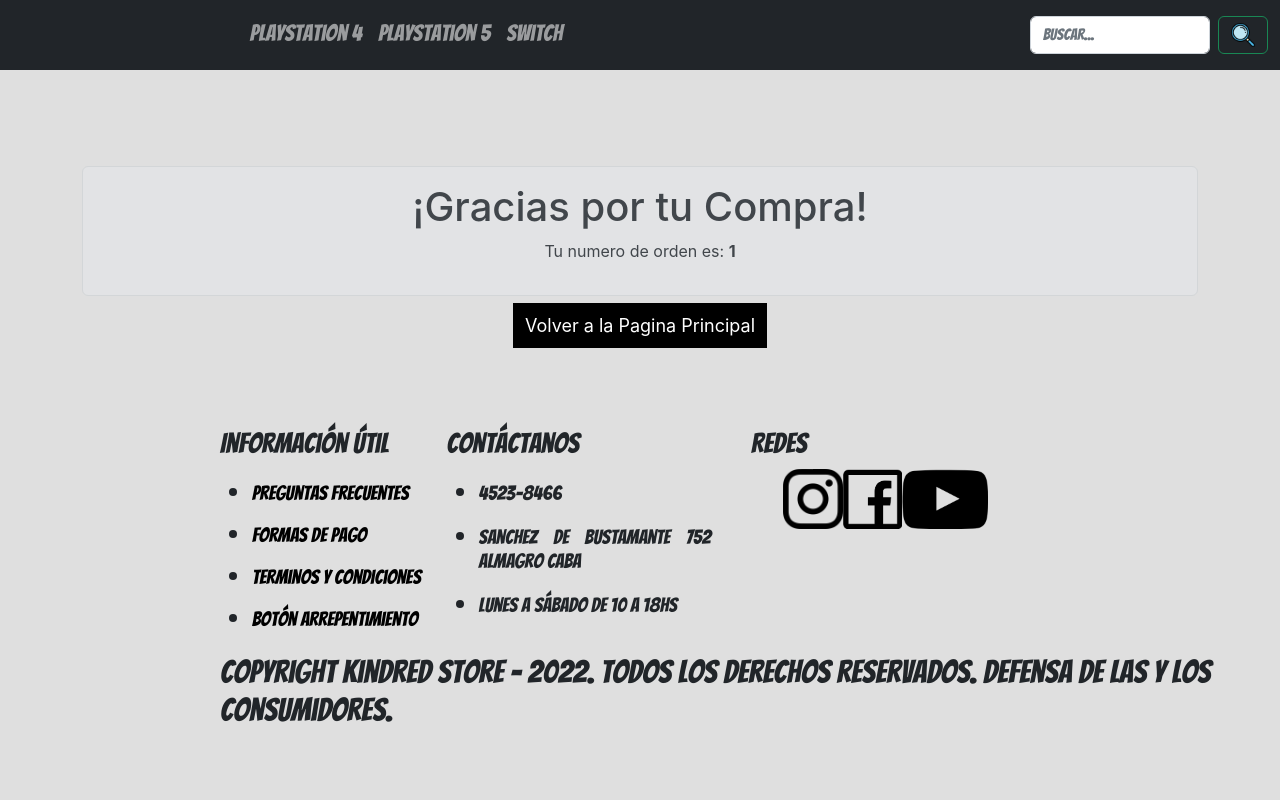
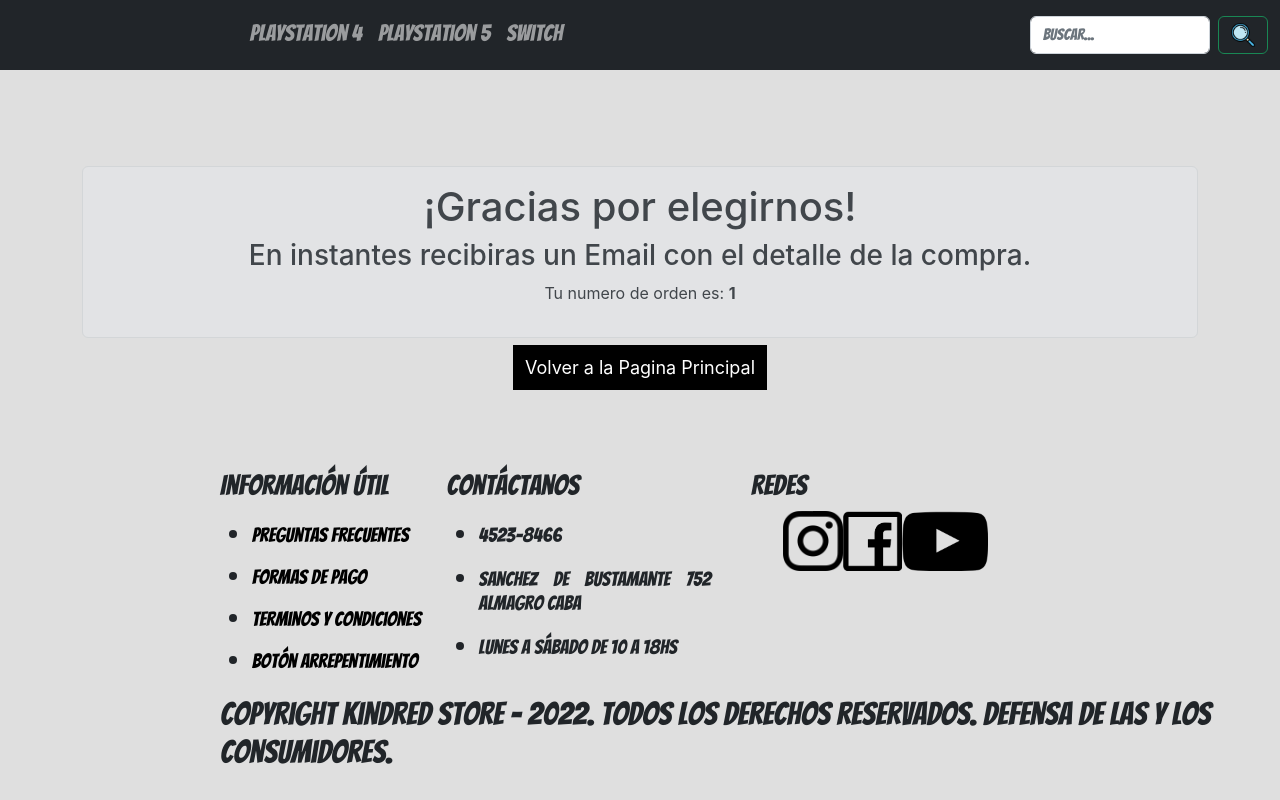
Before and after one commit to joaquincorreaalvarado/kindred-store, a React (Create React App) app: page /gracias/1 in a window 1280 px wide. Built offline with nearby package versions, Linux system fonts and the light colour scheme.

Commit message:
EntregaProyectoFinal

```diff
--- a/src/App.js
+++ b/src/App.js
@@ -8,7 +8,7 @@ import CartContextProvider from "./components/context/cartContext";
 import Cart from "./components/Cart";
 import Footer from "./components/Footer";
 import Form from "./components/Form";
-import Thanks from "./components/Thanks";
+import Purchase from "./components/Purchase";
 
 function App() {
   return (
@@ -21,7 +21,7 @@ function App() {
           <Route path={"/item/:id"} element={<ItemDetailContainer />} />
           <Route path={"/cart"} element={<Cart />} />
           <Route path={"/form"} element={<Form />} />
-          <Route path={"/gracias/:id"} element={<Thanks />} />
+          <Route path={"/gracias/:id"} element={<Purchase />} />
           <Route path={"*"} element={<Error404 />} />
         </Routes>
         <Footer />
--- a/src/components/Form.jsx
+++ b/src/components/Form.jsx
@@ -1,5 +1,4 @@
-import React, {useContext} from "react";
-import { useState } from "react";
+import React, {useContext, useState} from "react";
 import { Navigate } from "react-router-dom";
 import { CartContext } from "./context/cartContext";
 import { addDoc, doc, collection, getFirestore, updateDoc } from "firebase/firestore";
@@ -122,7 +121,7 @@ return(
                         </div>
 
                 <div>
-                    <button type="submit"  className="cardButton" onClick={generateOrder}>confirmar pedido</button>
+                    <button type="button"  className="cardButton" onClick={generateOrder}>confirmar pedido</button>
                 </div>
             </div>
 
--- a/src/components/ItemDetail.jsx
+++ b/src/components/ItemDetail.jsx
@@ -1,5 +1,4 @@
-import React, { useContext } from "react";
-import { useEffect , useState  } from "react";
+import React, { useContext, useEffect , useState  } from "react";
 import ItemCount from "./ItemCount";
 import {CartContext} from "./context/cartContext";
 
--- a/src/components/ItemDetailContainer.jsx
+++ b/src/components/ItemDetailContainer.jsx
@@ -1,5 +1,4 @@
-import React from "react";
-import { useEffect, useState } from "react";
+import React, { useEffect, useState } from "react";
 import Loading from "./Loading";
 import ItemDetail from "./ItemDetail";
 import { useParams } from "react-router-dom";
--- a/src/components/Thanks.jsx
+++ b/src/components/Purchase.jsx
@@ -1,7 +1,7 @@
 import React from "react";
 import { useParams, Link } from "react-router-dom";
 
-const Thanks= () => {
+const Purchase= () => {
     const {id} = useParams()
 
     return (
@@ -9,7 +9,8 @@ const Thanks= () => {
             <div className="row my-5">
                 <div className="col text-center">
                     <div className="alert alert-secondary" role="alert">
-                        <h1>¡Gracias por tu Compra!</h1>
+                        <h1>¡Gracias por elegirnos!</h1>
+                        <h3>En instantes recibiras un Email con el detalle de la compra.</h3>
                         <p>Tu numero de orden es: <b>{id}</b></p>
                     </div>
                     <Link to={"/"} style={{ textDecoration: 'none' }} className="cardButton text-white">Volver a la Pagina Principal</Link>
@@ -19,4 +20,4 @@ const Thanks= () => {
     )
 }
 
-export default Thanks;
+export default Purchase;
```
Also changed, not shown: 1 other file (tests, documents, lock files or other folders).
